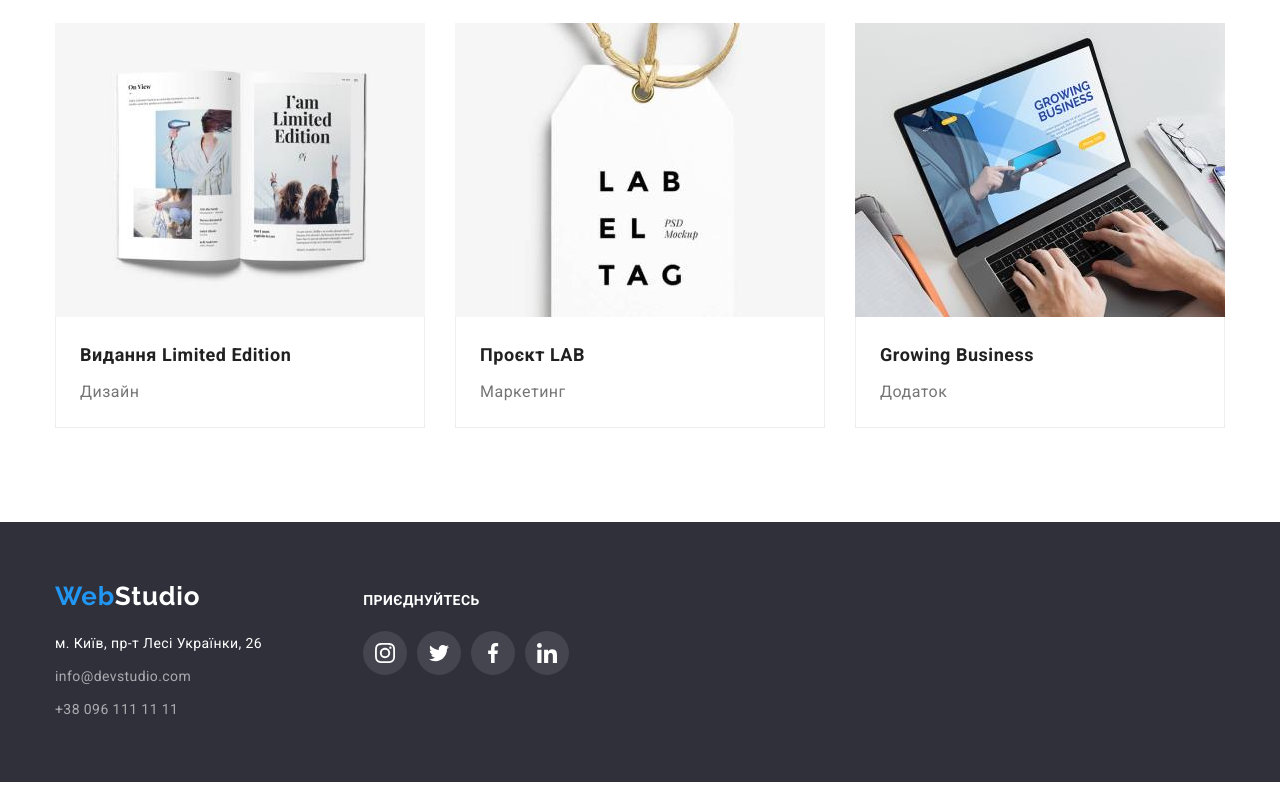
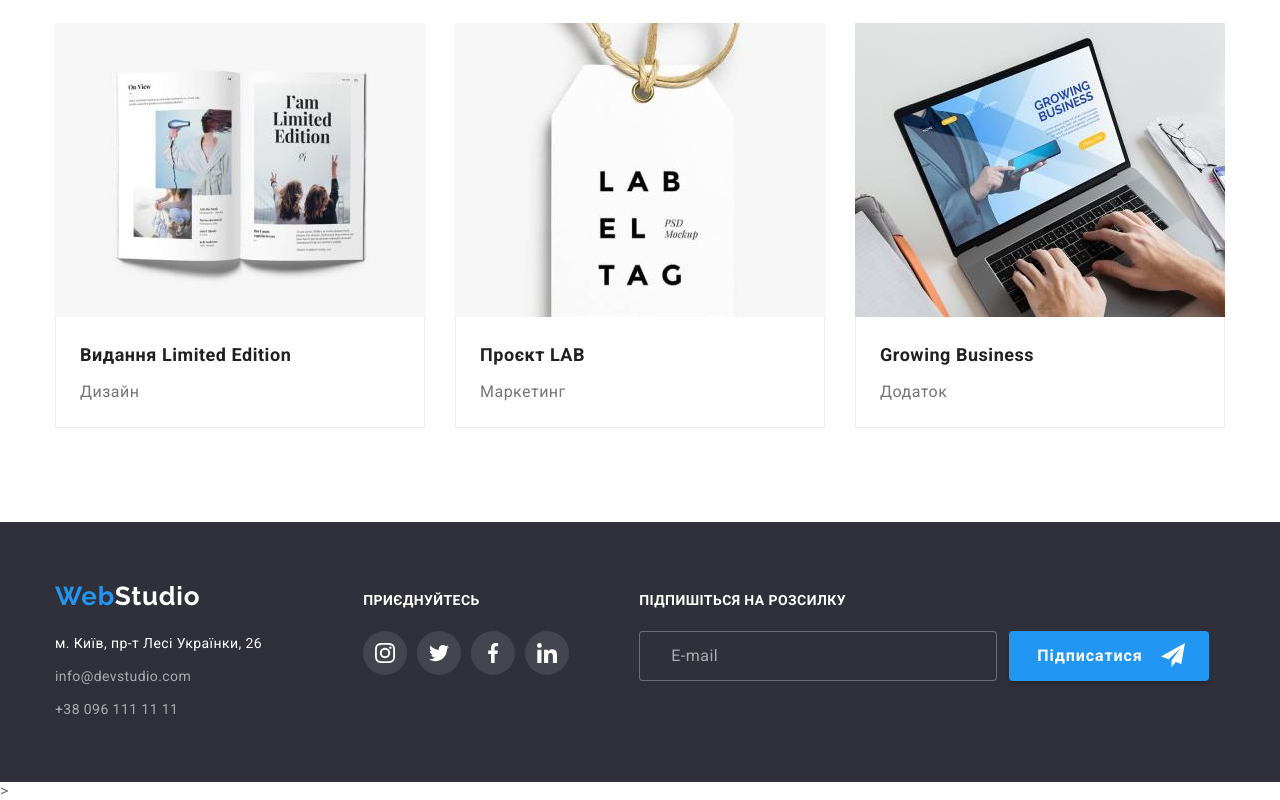
Before and after one commit to AuroraPolaire/goit-markup-hw-06, a plain HTML site: page projects.html in a window 1280 px wide. Shown: the part 1144-1944 px from the top of the page. Drawn offline with nearby package versions, Linux system fonts and the light colour scheme.

Commit message:
footer changed

```diff
--- a/projects.html
+++ b/projects.html
@@ -346,7 +346,26 @@
             </li>
           </ul>
         </div>
+        <form name="signup_form">
+          <p class="footer-form-label">Підпишіться на розсилку</p>
+          <div class="footer-form">
+            <input
+              class="footer-form-input"
+              type="email"
+              name="e-mail"
+              placeholder="E-mail"
+            />
+            <div class="footer-button-elements">
+              <button class="footer-button" type="submit">Підписатися</button>
+              <svg class="footer-icon-telegram" width="24" height="24">
+                <use href="images/icons.svg#icon-telegram"></use>
+              </svg>
+            </div>
+          </div>
+        </form>
       </div>
     </footer>
+    <script src="./js/modal.js"></script>
+    >
   </body>
 </html>
```
